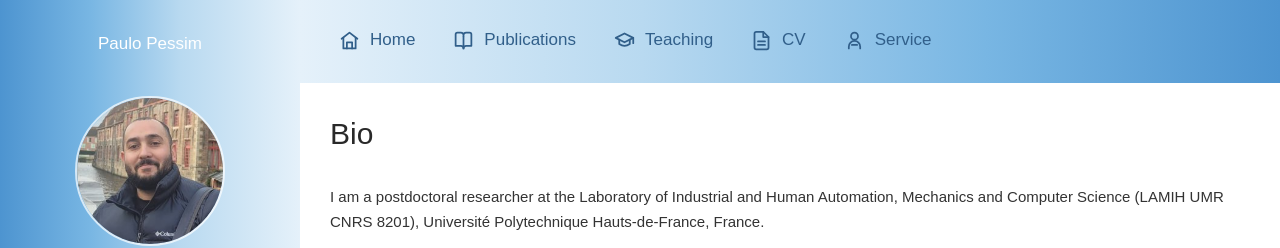
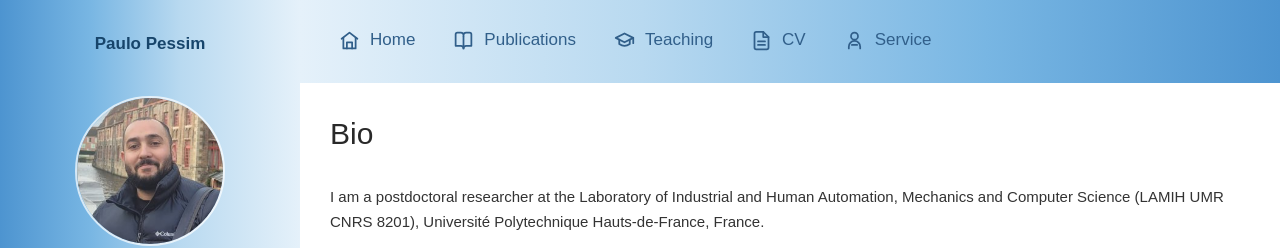
Before and after one commit to ppessim/ppessim.github.io, a Jekyll site: the page built from index.md, in a window 1280 px wide. Shown: the top 248 px of the page. Built offline with Jekyll 4.4.1, drawn with Linux system fonts in a browser that asks for light colours.

Commit message:
Update style.css

```diff
--- a/assets/css/style.css
+++ b/assets/css/style.css
@@ -76,9 +76,9 @@ body {
   flex: 0 0 88px;
   margin: 0 0 10px;
   padding: 0;
-  color: #fff;
-  font-size: 22px;
-  font-weight: 500;
+  color: #17456b;
+  font-size: 28px;
+  font-weight: 600;
   line-height: 1.2;
   text-align: center;
   text-decoration: none;
```
